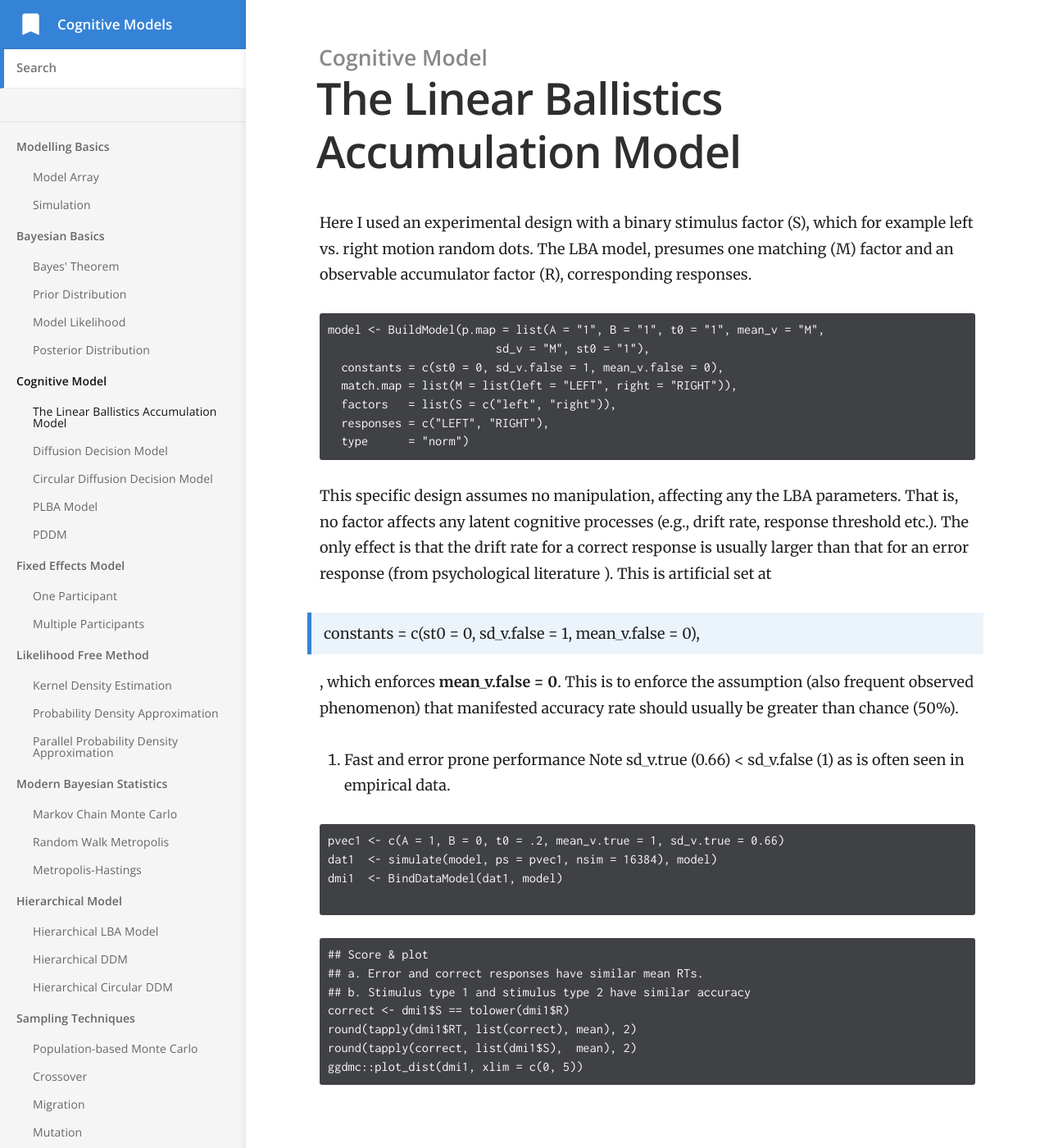
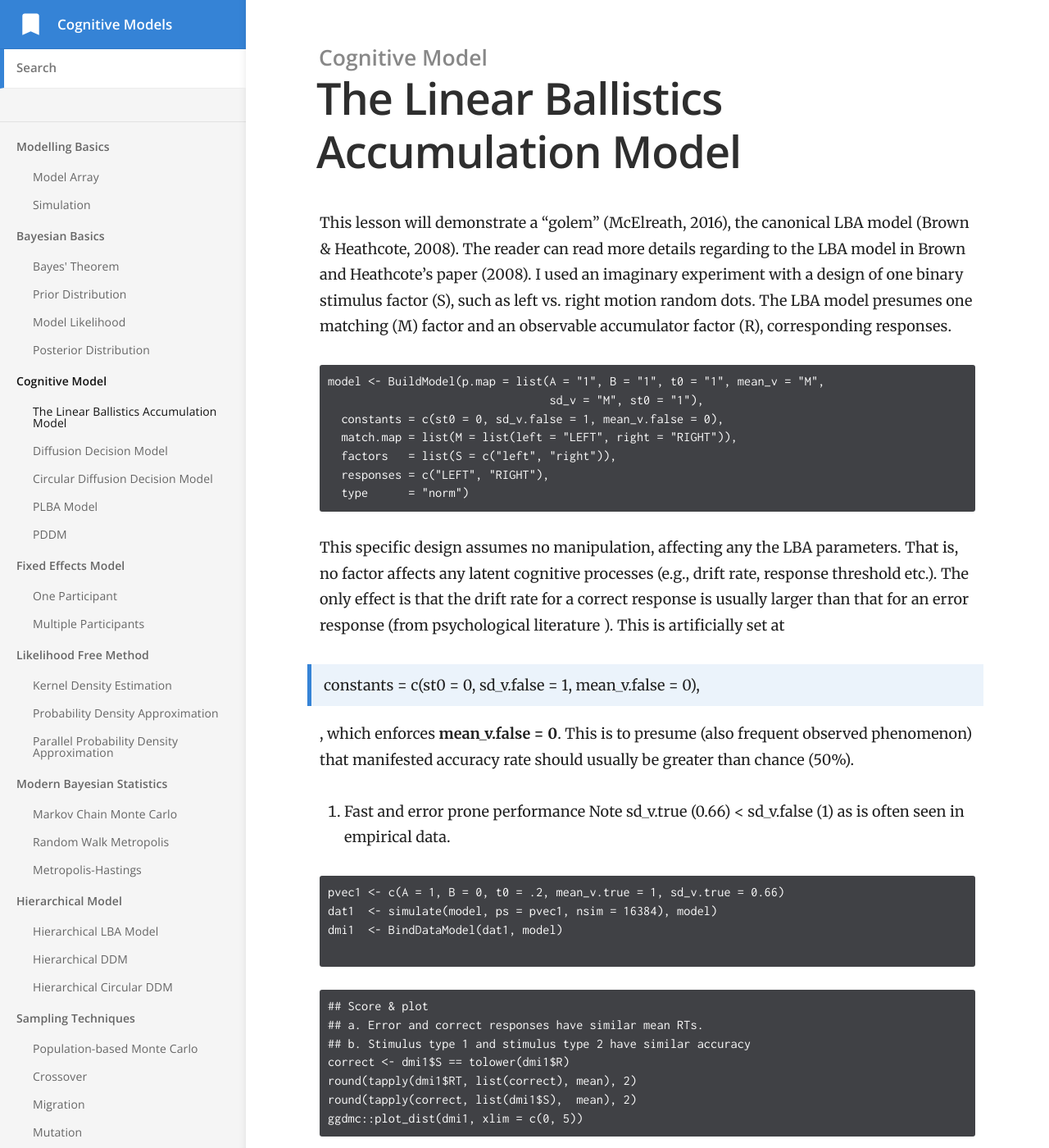
Before and after one commit to yxlin/yxlin.github.io, a Jekyll site: the page built from _docs/cognitive-model/lba.md, in a window 1280 px wide and 1400 px high. Shown: the whole window at 82% size. Built offline with Jekyll 4.4.1, drawn with Linux system fonts in a browser that asks for light colours.

````diff
--- a/_docs/cognitive-model/lba.md
+++ b/_docs/cognitive-model/lba.md
@@ -4,16 +4,17 @@ category: Cognitive Model
 order: 1
 ---
 
-
-Here I used an experimental design with a binary stimulus factor (S),
-which for example left vs. right motion random dots. The LBA model,
-presumes one matching (M) factor and an observable accumulator factor (R),
-corresponding responses.
-
+This lesson will demonstrate a "golem" (McElreath, 2016), the canonical LBA
+model (Brown & Heathcote, 2008).  The reader can read more details
+regarding to the LBA model in Brown and Heathcote's paper (2008).  I used
+an imaginary experiment with a design of one binary stimulus factor (S),
+such as left vs. right motion random dots. The LBA model presumes one
+matching (M) factor and an observable accumulator factor (R), corresponding
+responses.
 
 ```
 model <- BuildModel(p.map = list(A = "1", B = "1", t0 = "1", mean_v = "M",
-                         sd_v = "M", st0 = "1"),
+                                 sd_v = "M", st0 = "1"),
   constants = c(st0 = 0, sd_v.false = 1, mean_v.false = 0),
   match.map = list(M = list(left = "LEFT", right = "RIGHT")),
   factors   = list(S = c("left", "right")),
@@ -21,19 +22,17 @@ model <- BuildModel(p.map = list(A = "1", B = "1", t0 = "1", mean_v = "M",
   type      = "norm")
 ```
 
-
 This specific design assumes no manipulation, affecting any the LBA
 parameters. That is, no factor affects any latent cognitive
 processes (e.g., drift rate, response threshold etc.). The only effect
-is that the
-drift rate for a correct response is usually
+is that the drift rate for a correct response is usually
 larger than that for an error response (from psychological literature ).
-This is artificial set at
+This is artificially set at
 
 > constants = c(st0 = 0, sd_v.false = 1, mean_v.false = 0),
 
-, which enforces **mean_v.false = 0**. This is to enforce the
-assumption (also frequent observed phenomenon) that manifested
+, which enforces **mean_v.false = 0**. This is to presume
+(also frequent observed phenomenon) that manifested
 accuracy rate should usually be greater than chance (50%).
 
 1. Fast and error prone performance
````
Also changed, not shown: _docs/random-effect-model/hddm.md (+4 -5 lines).
